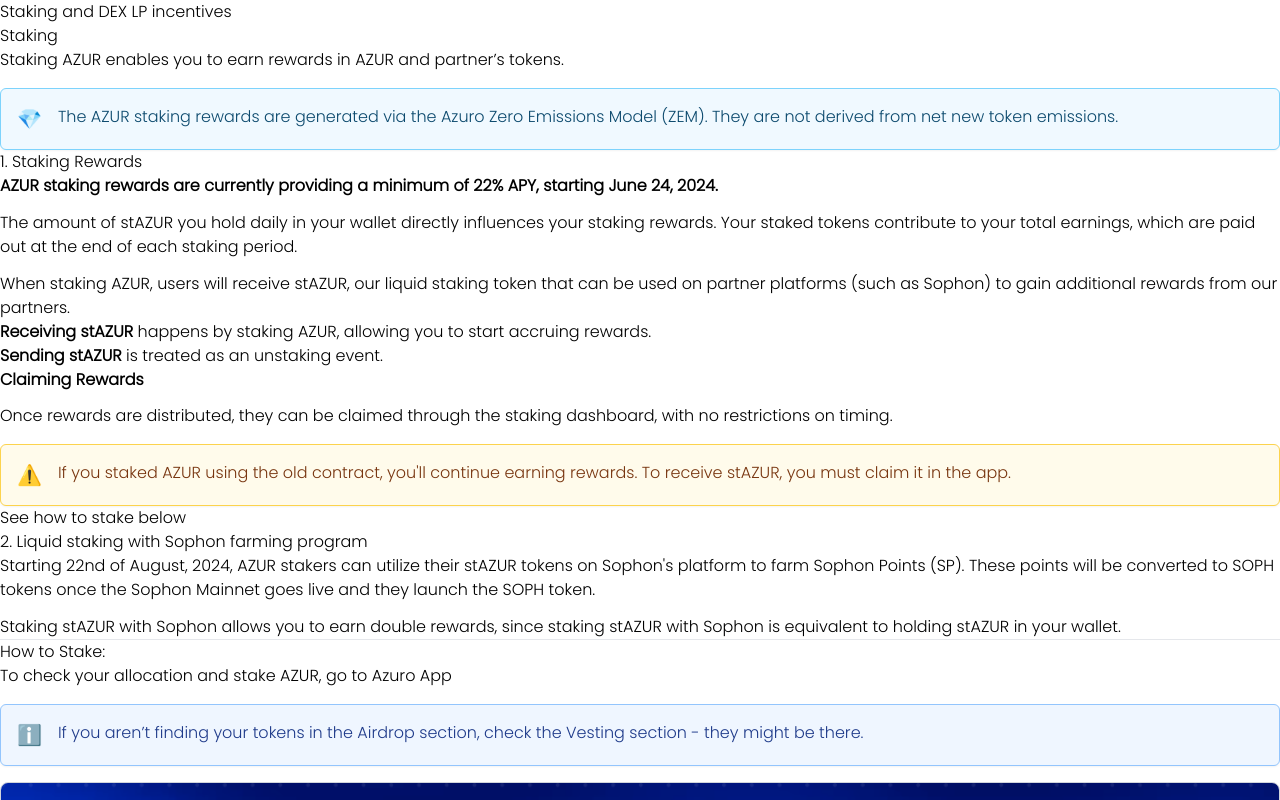
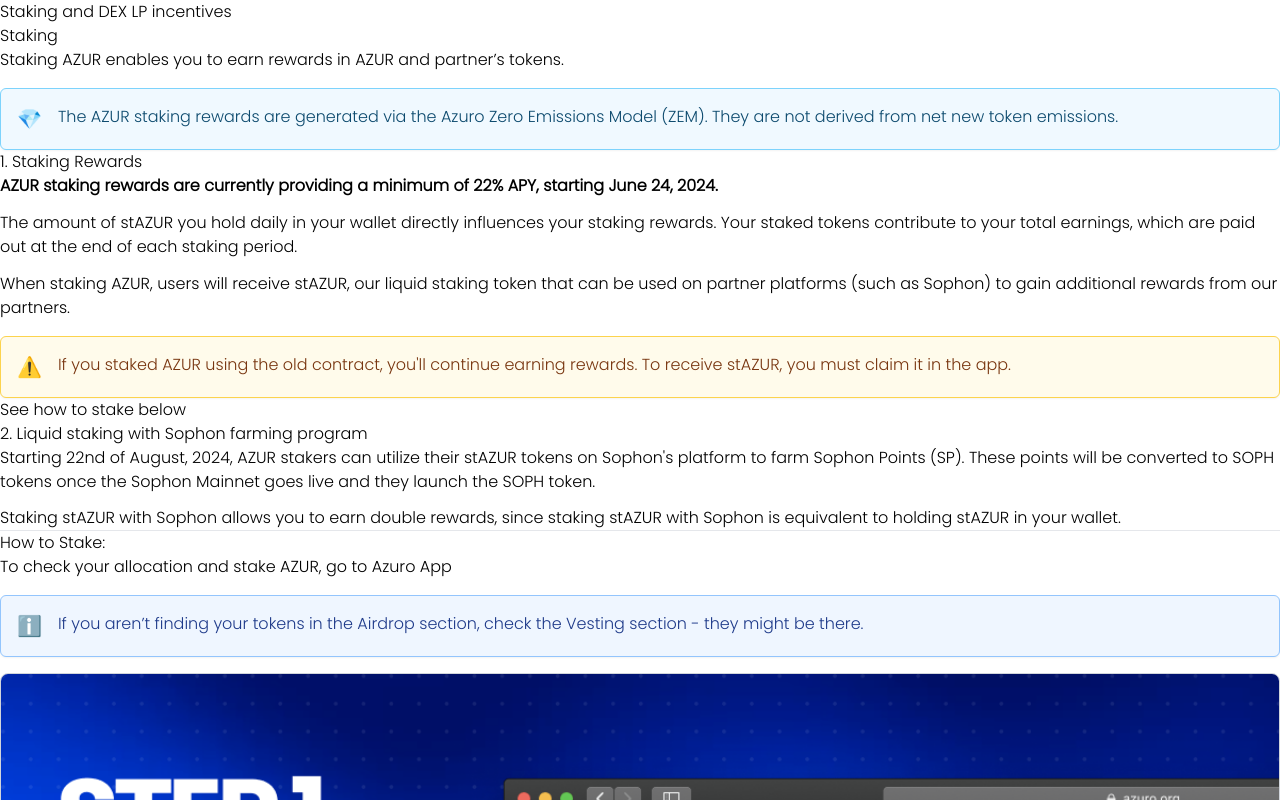
Before and after one commit to Azuro-protocol/gem-docs, a Next.js app: page /concepts/azur/staking in a window 1280 px wide. Shown: the top 800 px of the page. Built offline with nearby package versions, Linux system fonts and the light colour scheme.

Commit message:
edit staking

```diff
--- a/pages/concepts/azur/staking.mdx
+++ b/pages/concepts/azur/staking.mdx
@@ -17,13 +17,6 @@ The AZUR staking rewards are generated via the Azuro Zero Emissions Model (ZEM).
 The amount of stAZUR you hold daily in your wallet directly influences your staking rewards. Your staked tokens contribute to your total earnings, which are paid out at the end of each staking period.
 
 When staking AZUR, users will receive stAZUR, our liquid staking token that can be used on partner platforms (such as Sophon) to gain additional rewards from our partners.
-
-- **Receiving stAZUR** happens by staking AZUR, allowing you to start accruing rewards.
-- **Sending stAZUR** is treated as an unstaking event.
-
-**Claiming Rewards**
-
-Once rewards are distributed, they can be claimed through the staking dashboard, with no restrictions on timing.
 
 <Callout type="warning">
 If you staked AZUR using the old contract, you'll continue earning rewards. To receive stAZUR, you must claim it in the [app](https://azuro.org/app/staking).
```
